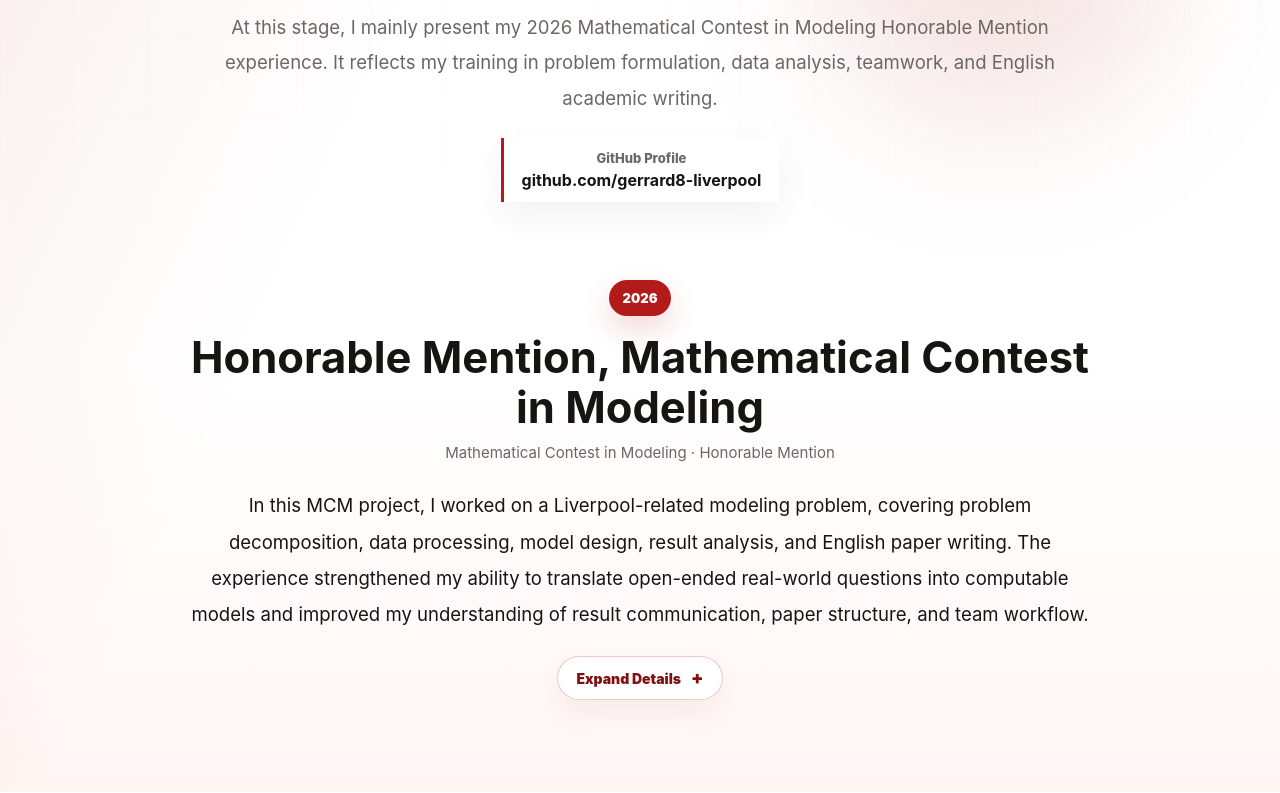
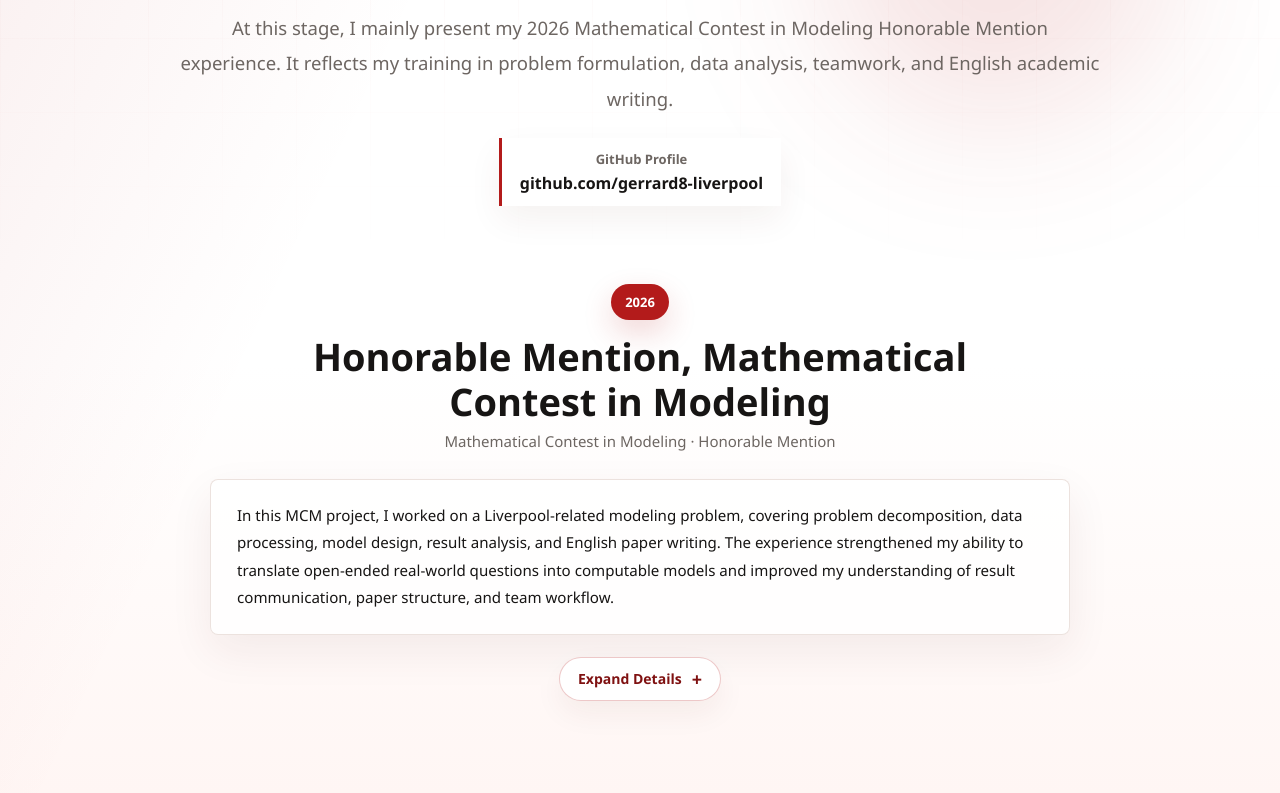
Before and after one commit to gerrard8-liverpool/my_web, a plain HTML site: page awards.html in a window 1280 px wide. Shown: the part 332-1125 px from the top of the page. Drawn offline with Linux system fonts and the light colour scheme.

Commit message:
Polish story typography and summary cards

```diff
--- a/styles.css
+++ b/styles.css
@@ -26,8 +26,10 @@ body {
     linear-gradient(115deg, rgba(179, 27, 27, 0.08), transparent 32%),
     linear-gradient(180deg, #fff 0%, #fff 62%, #fff6f4 100%);
   color: var(--text);
-  font-family: Inter, "Noto Sans SC", "Microsoft YaHei UI", "PingFang SC", system-ui, -apple-system, sans-serif;
+  font-family: "Aptos", "Segoe UI Variable", "Segoe UI", "Microsoft YaHei UI", "PingFang SC", system-ui, -apple-system, sans-serif;
   letter-spacing: 0;
+  -webkit-font-smoothing: antialiased;
+  text-rendering: optimizeLegibility;
 }
 
 body::before {
@@ -601,12 +603,12 @@ h1 {
 
 .story-heading {
   display: flex;
-  max-width: 900px;
+  max-width: 760px;
   flex-direction: column;
   align-items: center;
-  gap: 16px;
+  gap: 14px;
   margin-right: auto;
-  margin-bottom: 22px;
+  margin-bottom: 24px;
   margin-left: auto;
   text-align: center;
 }
@@ -626,10 +628,14 @@ h1 {
 }
 
 .story-heading h2 {
-  margin: 0 0 8px;
-  font-size: clamp(26px, 3.4vw, 44px);
-  line-height: 1.15;
+  max-width: 760px;
+  margin: 0 0 6px;
+  font-family: "Aptos Display", "Segoe UI Variable Display", "Segoe UI", "Microsoft YaHei UI", sans-serif;
+  font-size: clamp(24px, 3vw, 38px);
+  font-weight: 800;
+  line-height: 1.18;
   text-align: center;
+  text-wrap: balance;
 }
 
 .story-heading p {
@@ -641,14 +647,20 @@ h1 {
 }
 
 .story-summary {
-  max-width: 900px;
+  max-width: 860px;
   margin-right: auto;
-  margin-bottom: 24px;
+  margin-bottom: 22px;
   margin-left: auto;
+  border: 1px solid rgba(234, 223, 219, 0.9);
+  border-radius: 8px;
+  background: rgba(255, 255, 255, 0.78);
+  box-shadow: 0 16px 44px rgba(89, 32, 24, 0.07);
+  padding: 22px 26px;
   color: var(--text);
-  font-size: clamp(16px, 1.45vw, 20px);
-  line-height: 1.95;
-  text-align: center;
+  font-size: clamp(15px, 1.18vw, 18px);
+  line-height: 1.82;
+  text-align: left;
+  text-wrap: pretty;
 }
 
 .story-block > .expand-toggle {
@@ -1031,6 +1043,15 @@ h1 {
     padding-top: 28px;
   }
 
+  .story-heading h2 {
+    font-size: 30px;
+  }
+
+  .story-summary {
+    padding: 18px;
+    font-size: 15px;
+  }
+
   .document-viewer iframe {
     height: 62vh;
     min-height: 360px;
```
